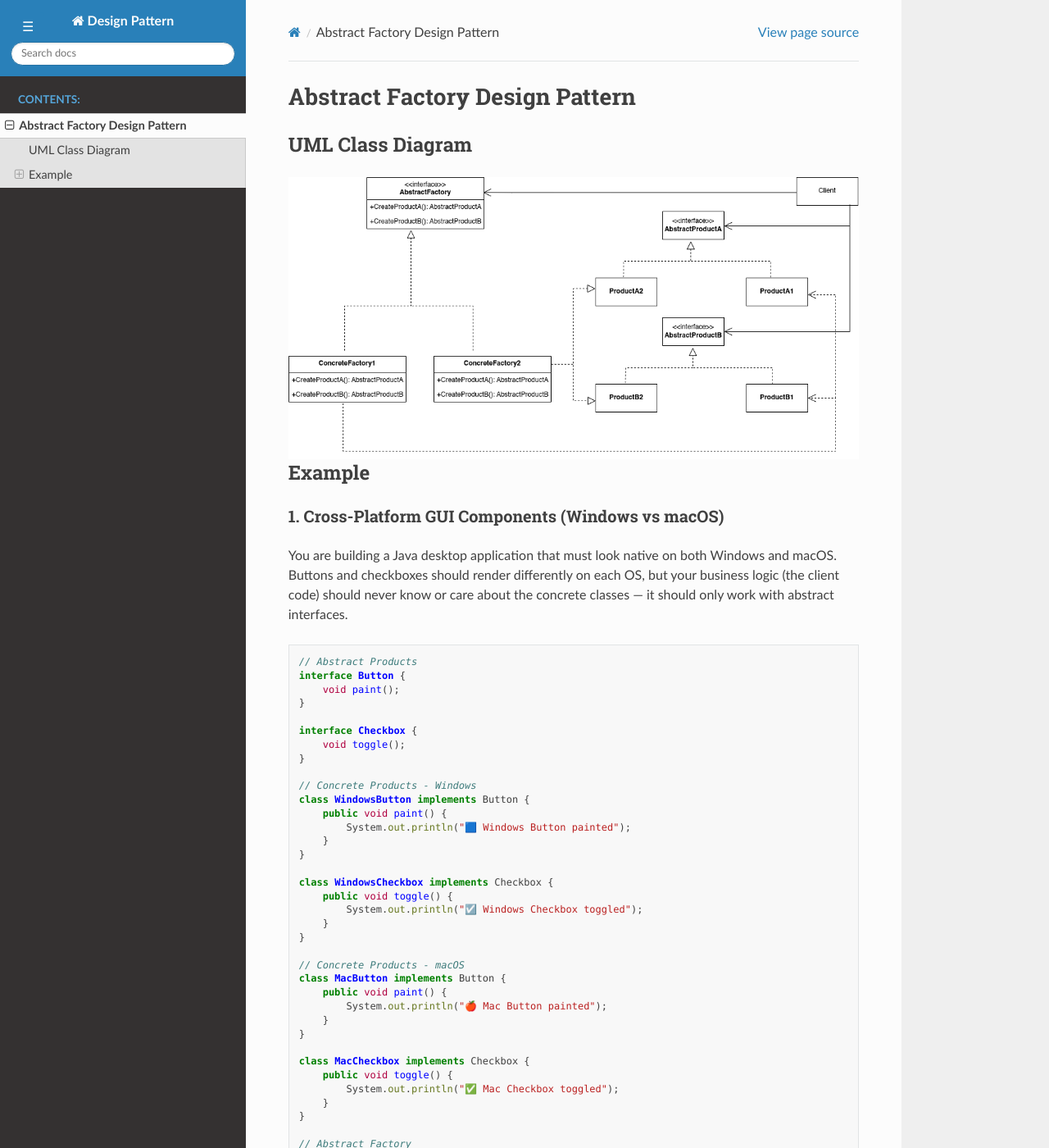
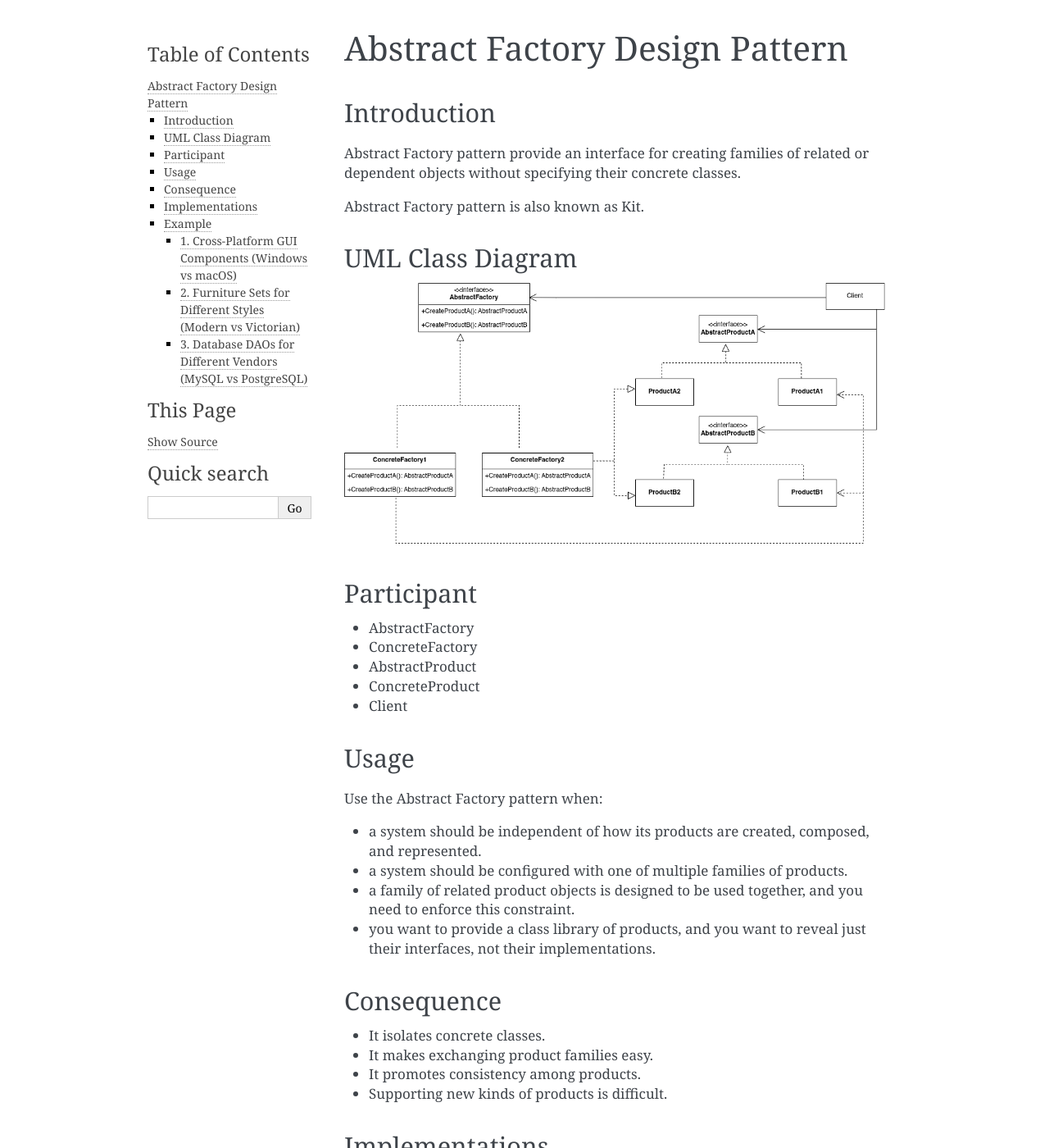
Before and after one commit to james5635/GeekForGeek-Design-Pattern, a Sphinx documentation site: the page built from docs/source/abstract-factory.rst, in a window 1280 px wide and 1400 px high. Shown: the whole window at 82% size. Built offline with Sphinx 7.4.7, drawn with Linux system fonts in a browser that asks for light colours; some of the changed text lies outside the part shown.

Commit message:
add abstract factory docs

```diff
--- a/docs/source/_static/custom.css
+++ b/docs/source/_static/custom/rtd/custom.css
@@ -20,3 +20,10 @@ html.sidebar-hidden .wy-nav-side {
 html.sidebar-hidden .wy-nav-content-wrap {
     margin-left: 0 !important;
 }
+
+/*
+you cannot change font-size of pre, but you can with span in pre
+*/
+.highlight pre span {
+    font-size: 800%;
+}
--- a/docs/source/abstract-factory.rst
+++ b/docs/source/abstract-factory.rst
@@ -1,5 +1,12 @@
 Abstract Factory Design Pattern
 ===============================
+
+Introduction
+------------
+
+Abstract Factory pattern provide an interface for creating families of related or dependent objects without specifying their concrete classes.
+
+Abstract Factory pattern is also known as Kit.
 
 UML Class Diagram
 -----------------
@@ -7,6 +14,40 @@ UML Class Diagram
 .. image:: ./_static/abstract_factory.drawio.png
     :align: center
 
+
+Participant
+-----------
+
+- AbstractFactory
+- ConcreteFactory
+- AbstractProduct
+- ConcreteProduct
+- Client
+
+Usage
+-----
+
+Use the Abstract Factory pattern when:
+
+- a system should be independent of how its products are created, composed, and represented.
+- a system should be configured with one of multiple families of products.
+- a family of related product objects is designed to be used together, and you need to enforce this constraint.
+- you want to provide a class library of products, and you want to reveal just their interfaces, not their implementations.
+
+Consequence
+-----------
+
+- It isolates concrete classes.
+- It makes exchanging product families easy.
+- It promotes consistency among products.
+- Supporting new kinds of products is difficult.
+
+Implementations
+---------------
+
+- Factories as singletons
+- Creating the products.
+- Defining extensible factories.
 
 Example
 -------
--- a/docs/source/conf.py
+++ b/docs/source/conf.py
@@ -5,6 +5,9 @@
 
 # -- Project information -----------------------------------------------------
 # https://www.sphinx-doc.org/en/master/usage/configuration.html#project-information
+
+from sphinx.application import Sphinx
+
 
 project = "Design Pattern"
 copyright = "2026, Sou Chanrojame"
@@ -15,36 +18,54 @@ author = "Sou Chanrojame"
 
 extensions = [
     # "sphinx_immaterial",
-    "sphinx_rtd_theme",
+    # "sphinx_rtd_theme",
+    "sphinx_copybutton",
 ]
 
 latex_engine = "xelatex"
 
-templates_path = ["_templates"]
+# templates_path = ["_templates"]
 exclude_patterns = []
 
 
 # -- Options for HTML output -------------------------------------------------
 # https://www.sphinx-doc.org/en/master/usage/configuration.html#options-for-html-output
 
-# html_theme = 'alabaster'
-html_theme = "sphinx_rtd_theme"
+html_theme = "alabaster"
+# html_theme_options = {
+    # "body_max_width": "none",
+    # "page_width": "auto",
+# }
+# html_static_path = ["_static"]
+# html_css_files = ["custom/alabaster/mycustom.css"]
+# pygments_style = "github-light"
+
+
 # html_theme = "sphinxdoc"
+# html_theme = "shibuya"
+
 # html_theme = 'sphinx_immaterial'
-html_static_path = ["_static"]
-html_css_files = ["custom.css"]
-html_js_files = [
-    'sidebar-toggle.js',
-]
 
-def setup(app):
-    app.add_js_file(
-        None,
-        body="""
-        (function() {
-            if (localStorage.getItem("sidebarHidden") === "true") {
-                document.documentElement.classList.add("sidebar-hidden");
-            }
-        })();
-        """
-    )
+# html_theme = "sphinx_rtd_theme"
+# html_static_path = ["_static"]
+# html_css_files = ["custom/rtd//custom.css"]
+# html_js_files = ["custom/rtd/sidebar-toggle.js"]
+# def setup(app):
+#     app.add_js_file(
+#         None,
+#         body="""
+#         (function() {
+#             if (localStorage.getItem("sidebarHidden") === "true") {
+#                 document.documentElement.classList.add("sidebar-hidden");
+#             }
+#         })();
+#         """,
+#     )
+# pygments_style = "vs"
+# latex_elements = {
+#     # ... other elements ...
+#     'sphinxsetup': r"""
+#         VerbatimColor={RGB}{255,255,255},
+#         VerbatimBorderColor={rgb}{0.648,0.165,0.165},
+#     """,
+# }
--- a/docs/source/index.rst
+++ b/docs/source/index.rst
@@ -6,6 +6,7 @@
 Design Pattern documentation
 ============================
 
+
 .. toctree::
    :maxdepth: 2
    :caption: Contents:
```
Also changed, not shown: docs/source/_static/custom/alabaster/mycustom.css (added, +7 -0 lines), docs/source/_static/custom/rtd/sidebar-toggle.js (renamed from docs/source/_static/sidebar-toggle.js).
